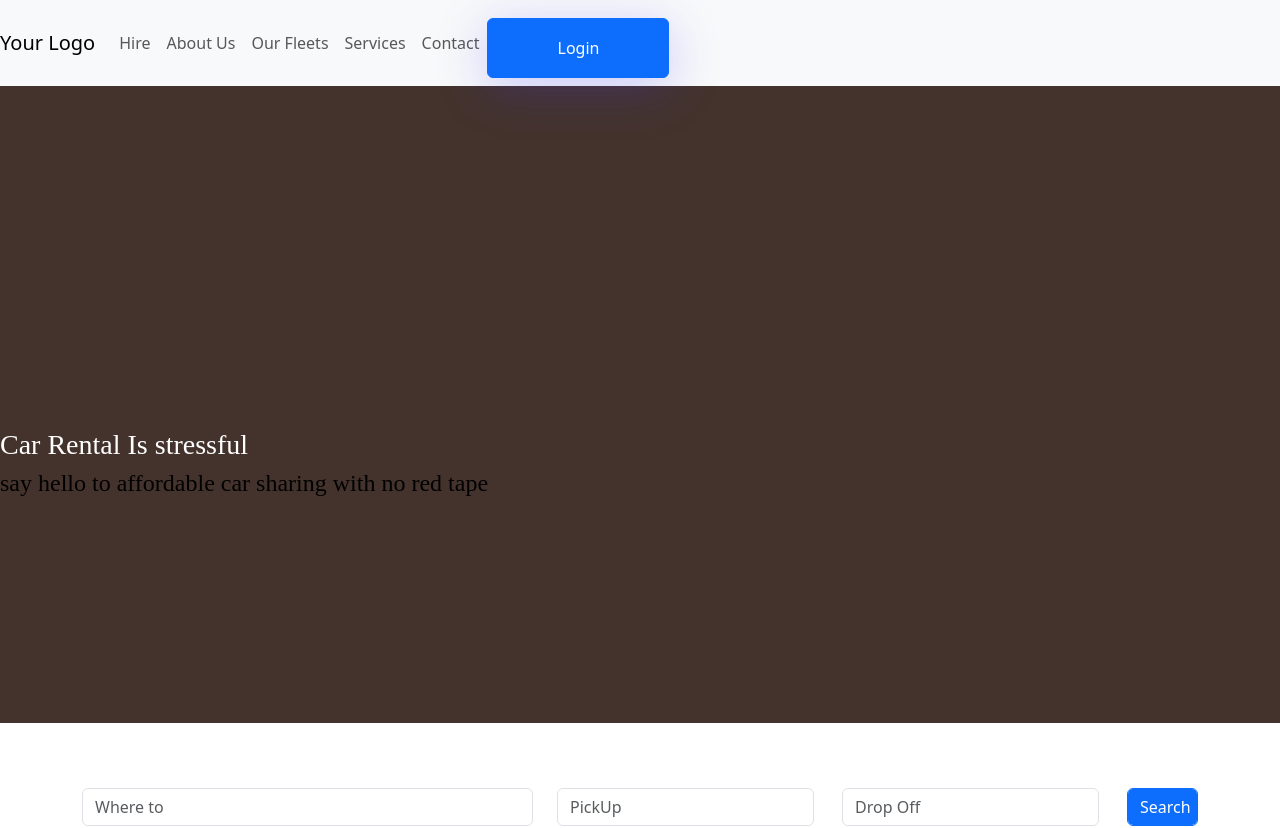
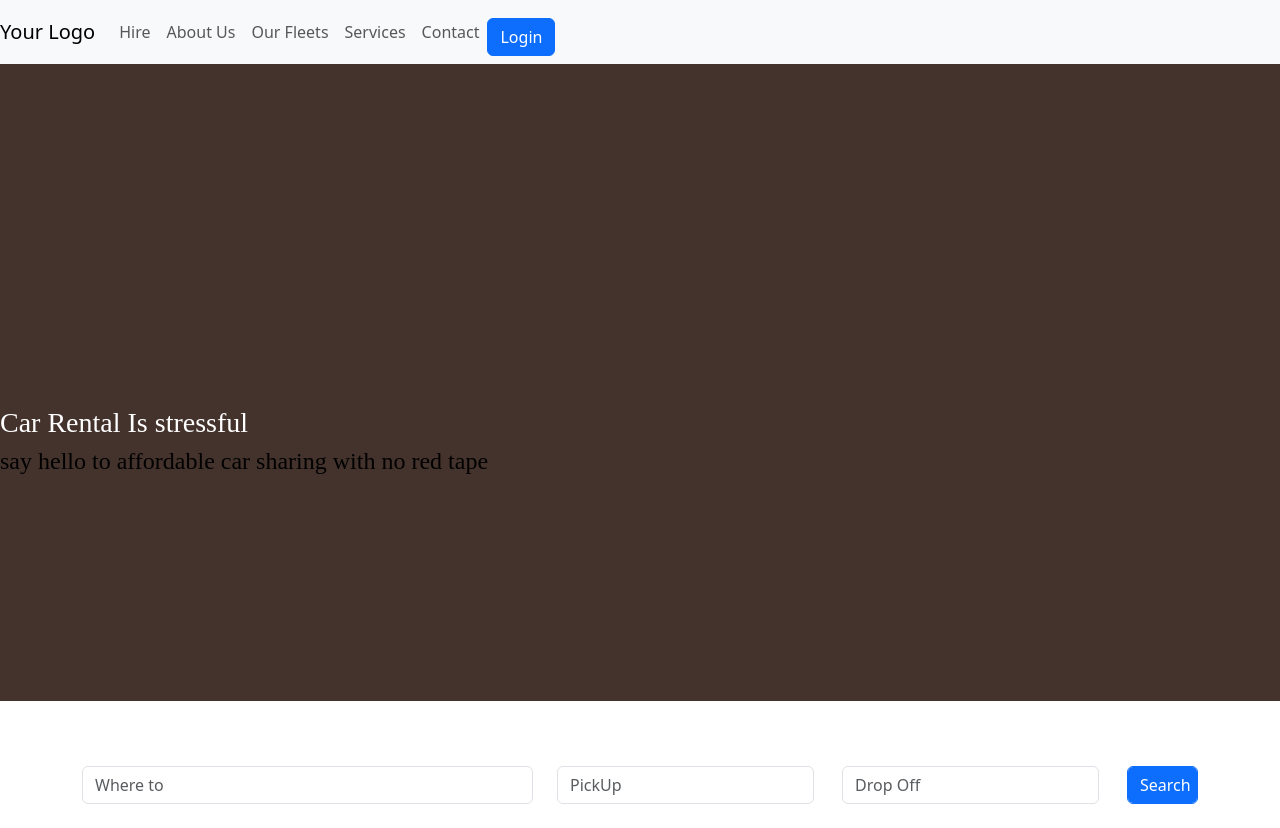
Before and after one commit to sirkaranja/car-rental, a React (Vite) app in the folder client/: page / in a window 1280 px wide. Shown: the top 828 px of the page. Built offline with nearby package versions, Linux system fonts and the light colour scheme.

Commit message:
class image styling and car details

```diff
--- a/client/src/Components/About/about.css
+++ b/client/src/Components/About/about.css
@@ -6,6 +6,12 @@ background: color(display-p3 0.2542 0.2021 0.1747);
 
 .header{
     color: #ffffff;
+    text-align: center;
+    padding-top: 200px;
+}
+.ford{
+    width: auto;
+    height: fit-content;
 }
 .car-details{
     text-align: end;
@@ -14,16 +20,7 @@ background: color(display-p3 0.2542 0.2021 0.1747);
     height: 252px;
 
 }
-   .img-more {
+.img-more {
     width: 100%;
 
     }
-    button{
-    width: 182px;
-height: 60px;
-    border-radius: 50px;
-background: #43332B;
-background: color(display-p3 0.2542 0.2021 0.1747);
-box-shadow: 0px 10px 50px 0px rgba(62, 55, 251, 0.25);
-box-shadow: 0px 10px 50px 0px color(display-p3 0.2392 0.2157 0.9451 / 0.25);
-}
--- a/client/src/Components/About/about.jsx
+++ b/client/src/Components/About/about.jsx
@@ -16,8 +16,8 @@ function About() {
         About
       </div>
       </div>
-      <div>
-        <img src={ford} alt="" srcset="" />
+<div>
+        <img src={ford} alt="" className='ford' srcset="" />
         <p>A Ford Ranger rental comes with a high-strength steel frame for<br/>
  extra durability and exceptional gas mileage for its class.</p>
  <div className='car-details'>
```
